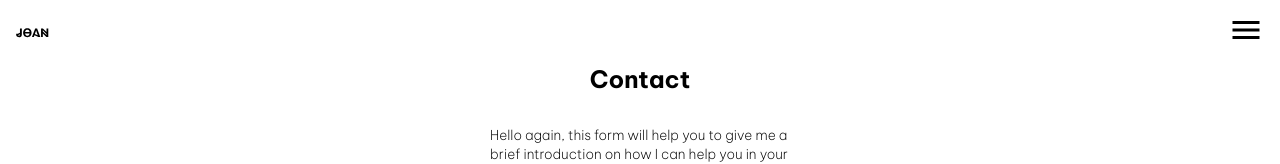
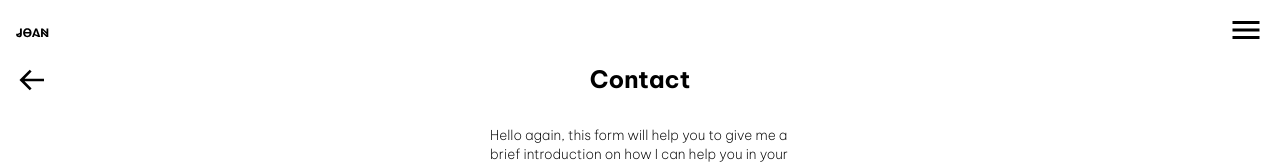
Before and after one commit to JonMenez/landing-page-giDev, a React app: page /contact in a window 1280 px wide. Shown: the top 164 px of the page. Built offline with nearby package versions, Linux system fonts and the light colour scheme.

Commit message:
[ADD] back button

```diff
--- a/src/pages/Form.jsx
+++ b/src/pages/Form.jsx
@@ -1,10 +1,12 @@
-import * as React from 'react';
+import * as React    from 'react';
 import FormContainer from '@containers/FormContainer';
+import BackButton    from '@components/BackButton';
 import '@styles/form.scss'
 
 const Form = () => {
   return (
       <section className='form'>
+        <BackButton/>
           <h1 className="form__title">Contact</h1>
           <p className="form__text">Hello again, this form will help you to give me a brief introduction on how I can help you in your project. Should you have any questions, do not hesitate to write them down. it will <span>only take you less than 3 minutes.</span></p>
           <FormContainer classForm='form__container'/>
```
